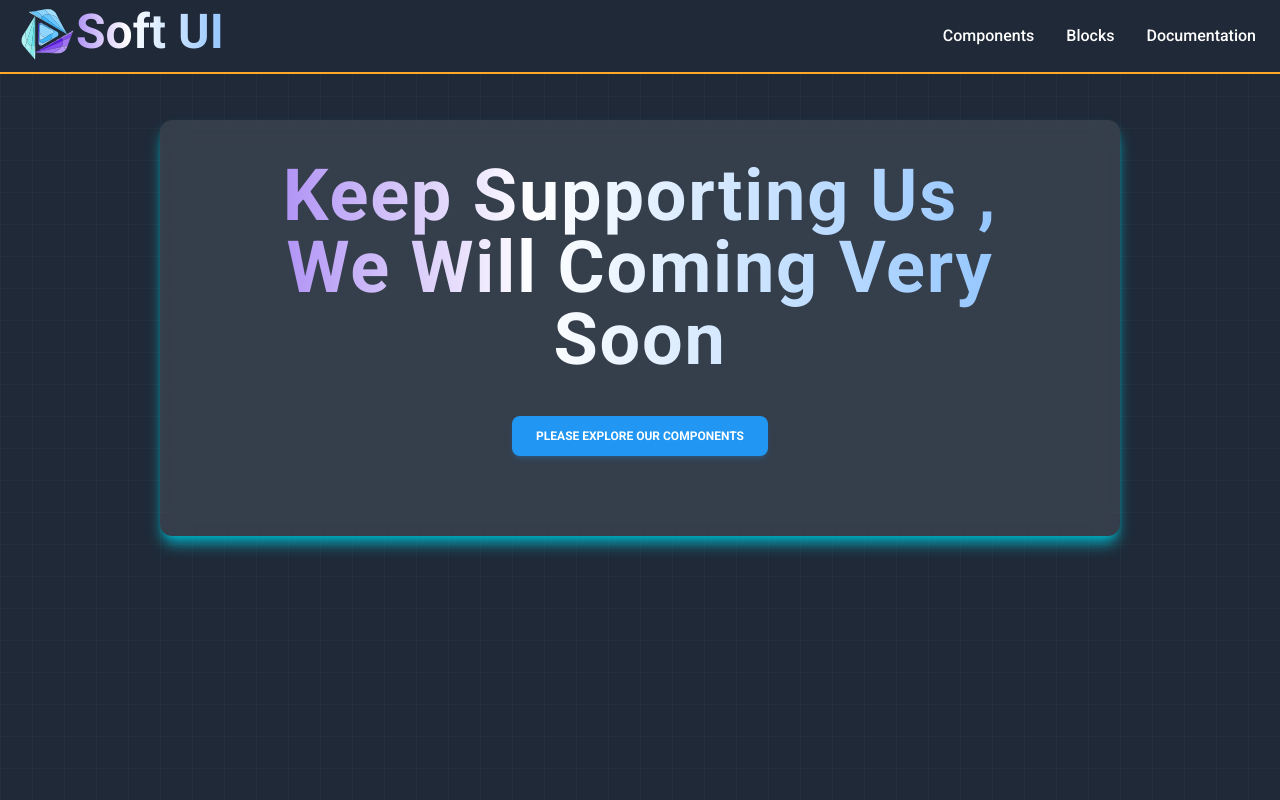
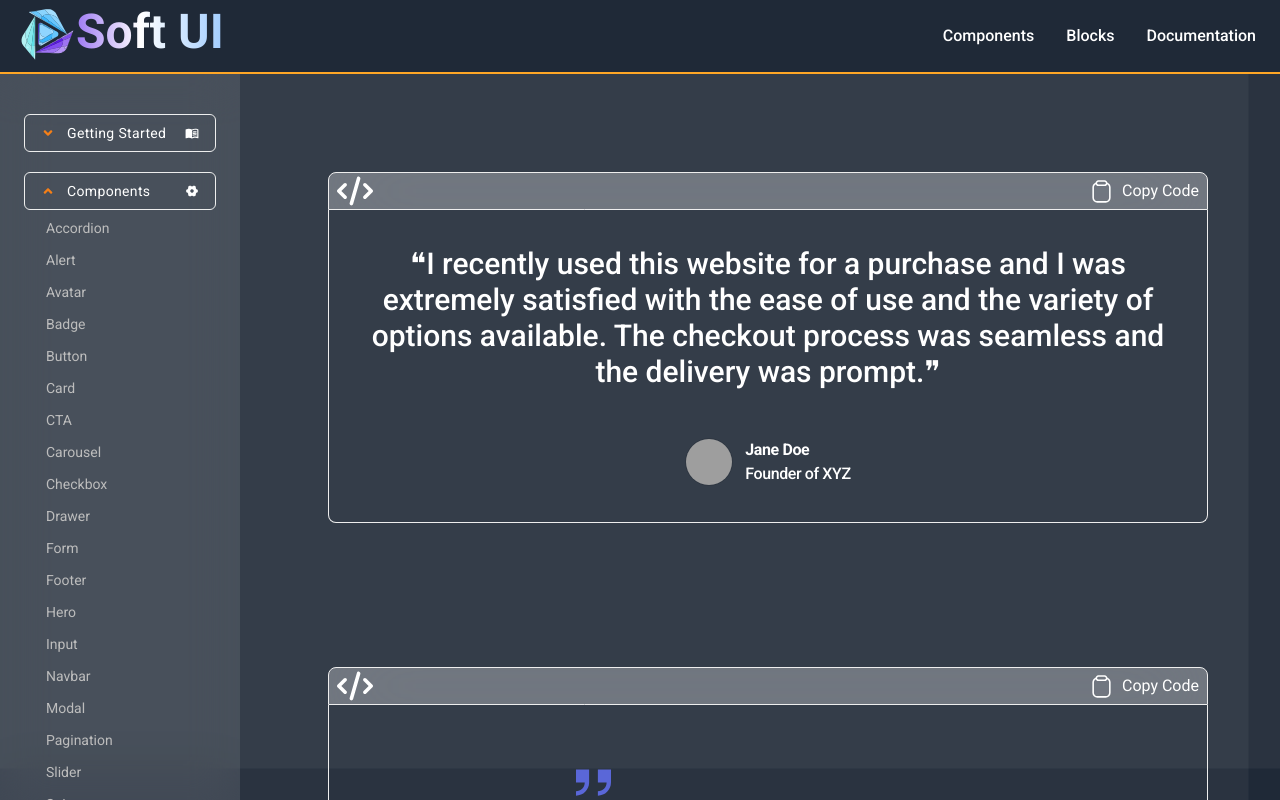
Before and after one commit to akash-khan-311/softui, a React (Vite) app: page /components/testimonials in a window 1280 px wide. Shown: the top 800 px of the page. Built offline with nearby package versions, Linux system fonts and the light colour scheme; grey boxes are pictures that could not be loaded.

Commit message:
testimonial added

```diff
--- a/src/Route.jsx
+++ b/src/Route.jsx
@@ -24,7 +24,8 @@ import Table from "./UIcomponents/Table/Table";
 import Toggle from "./UIcomponents/Toggle/Toggle";
 import ToolTip from "./UIcomponents/ToolTips/ToolTip";
 import Drawer from "./UIcomponents/Drawer/Drawer";
-import CallToAction from "./UIcomponents/CTA/CTA";
+import Testimonial from "./UIcomponents/Testimonial/Testimonial";
+
 const Route = createBrowserRouter([
   { path: "*", element: <NotFound /> },
   {
@@ -63,7 +64,7 @@ const Route = createBrowserRouter([
       { path: "table", element: <Table /> },
       { path: "alert", element: <Alert /> },
       {path:'drawer' , element: <Drawer/>},
-      // {path: 'calltoaction', element: <CallToAction/>}
+      {path:'testimonials', element: <Testimonial/>}
     ],
   },
 ]);
--- /dev/null
+++ b/src/UIcomponents/Testimonial/Testimonial.jsx
@@ -0,0 +1,12 @@
+import Testimonial1 from "../../components/App/Testimonials/Testimonial1";
+import Testimonial2 from "../../components/App/Testimonials/Testimonial2";
+
+const Testimonial = () => {
+  return (
+    <>
+      <Testimonial1 />
+      <Testimonial2/>
+    </>
+  );
+};
+export default Testimonial;
--- /dev/null
+++ b/src/components/App/Testimonials/Testimonial1.jsx
@@ -0,0 +1,57 @@
+import CodeBox from "../../../Shared/CodeBox/CodeBox";
+
+const Testimonial1 = () => {
+  return (
+    <>
+      <CodeBox
+        stringCode={`<blockquote className="flex flex-col items-center p-4 text-white">
+  <p className="max-w-4xl text-xl font-medium text-center md:text-2xl lg:text-3xl">
+    ❝I recently used this website for a purchase and I was extremely satisfied with the ease of use and the variety of options available. The checkout process was seamless and the delivery was prompt.❞
+  </p>
+  <footer className="flex items-center gap-3 mt-6 md:mt-12">
+    <img
+      className="flex-shrink-0 w-12 h-12 border rounded-full border-black/10"
+      src="https://loremflickr.com/g/200/200/girl"
+      alt="Sebastiaan Kloos"
+      loading="lazy"
+    />
+    <a
+      href="#"
+      target="_blank"
+      className="inline-block font-bold tracking-tight"
+    >
+      <p>Jane Doe</p>
+      <p className="font-medium text-white">Founder of XYZ</p>
+    </a>
+  </footer>
+</blockquote>
+      `}
+      >
+        <blockquote className="flex flex-col items-center p-4 text-white">
+          <p className="max-w-4xl text-xl font-medium text-center md:text-2xl lg:text-3xl">
+            ❝I recently used this website for a purchase and I was extremely
+            satisfied with the ease of use and the variety of options available.
+            The checkout process was seamless and the delivery was prompt.❞
+          </p>
+          <footer className="flex items-center gap-3 mt-6 md:mt-12">
+            <img
+              className="flex-shrink-0 w-12 h-12 border rounded-full border-black/10"
+              src="https://loremflickr.com/g/200/200/girl"
+              alt="Sebastiaan Kloos"
+              loading="lazy"
+            />
+            <a
+              href
+              target="_blank"
+              className="inline-block font-bold tracking-tight"
+            >
+              <p>Jane Doe</p>
+              <p className="font-medium text-white">Founder of XYZ</p>
+            </a>
+          </footer>
+        </blockquote>
+      </CodeBox>
+    </>
+  );
+};
+export default Testimonial1;
--- /dev/null
+++ b/src/components/App/Testimonials/Testimonial2.jsx
@@ -0,0 +1,94 @@
+import CodeBox from "../../../Shared/CodeBox/CodeBox";
+
+const Testimonial2 = () => {
+  return (
+    <>
+      <CodeBox
+        stringCode={`<div className="text-left mx-auto max-w-sm">
+  <div className="mb-4 text-white">
+    <svg
+      height="35px"
+      className="mb-2"
+      fill="#5a67d8"
+      version="1.1"
+      id="Capa_1"
+      xmlns="http://www.w3.org/2000/svg"
+      xmlnsXlink="http://www.w3.org/1999/xlink"
+      x="0px"
+      y="0px"
+      viewBox="0 0 32 32"
+      xmlSpace="preserve"
+    >
+      <g>
+        <g id="right_x5F_quote">
+          <g>
+            <path d="M0,4v12h8c0,4.41-3.586,8-8,8v4c6.617,0,12-5.383,12-12V4H0z" />
+            <path d="M20,4v12h8c0,4.41-3.586,8-8,8v4c6.617,0,12-5.383,12-12V4H20z" />
+          </g>
+        </g>
+      </g>
+    </svg>
+    <p className="mt-2 text-base leading-6">
+      Lorem ipsum dolor sit amet, consectetur adipisicing elit.
+      Voluptatibus quia, nulla! Maiores et perferendis eaque,
+      exercitationem praesentium nihil.
+    </p>
+    <div className="text-sm mt-5">
+      <a
+        href="#"
+        className="font-medium leading-none text-indigo-600 hover:text-black transition duration-500 ease-in-out"
+      >
+        Jonathan Reinink
+      </a>
+      <p>CEO</p>
+    </div>
+  </div>
+</div>`}
+      >
+        <div className="my-10">
+          <div className="text-left mx-auto max-w-sm">
+            <div className="mb-4 text-white">
+              <svg
+                height="35px"
+                className="mb-2"
+                fill="#5a67d8"
+                version="1.1"
+                id="Capa_1"
+                xmlns="http://www.w3.org/2000/svg"
+                xmlnsXlink="http://www.w3.org/1999/xlink"
+                x="0px"
+                y="0px"
+                viewBox="0 0 32 32"
+                xmlSpace="preserve"
+              >
+                <g>
+                  <g id="right_x5F_quote">
+                    <g>
+                      <path d="M0,4v12h8c0,4.41-3.586,8-8,8v4c6.617,0,12-5.383,12-12V4H0z" />
+                      <path d="M20,4v12h8c0,4.41-3.586,8-8,8v4c6.617,0,12-5.383,12-12V4H20z" />
+                    </g>
+                  </g>
+                </g>
+              </svg>
+              <p className="mt-2 text-base leading-6">
+                Lorem ipsum dolor sit amet, consectetur adipisicing elit.
+                Voluptatibus quia, nulla! Maiores et perferendis eaque,
+                exercitationem praesentium nihil.
+              </p>
+              <div className="text-sm mt-5">
+                <a
+                  href="#"
+                  className="font-medium leading-none text-indigo-600 hover:text-black transition duration-500 ease-in-out"
+                >
+                  Jonathan Reinink
+                </a>
+                <p>CEO</p>
+              </div>
+            </div>
+          </div>
+        </div>
+      </CodeBox>
+    </>
+  );
+};
+export default Testimonial2;
```
